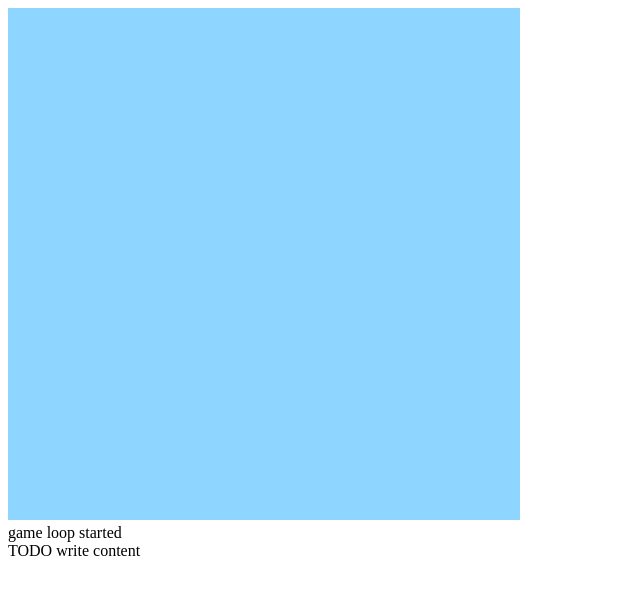
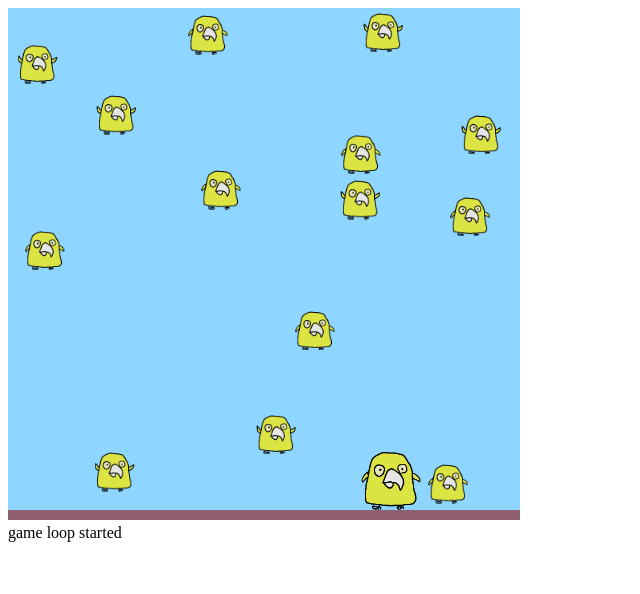
Before and after one commit to nthend/js-roosters, a plain HTML site: page public_html/index.html in a window 1280 px wide. Shown: the whole page, without its empty margins (0-640 px from the left). Drawn offline with Linux system fonts and the light colour scheme.

Commit message:
roosters

```diff
--- a/public_html/index.html
+++ b/public_html/index.html
@@ -6,14 +6,16 @@ and open the template in the editor.
 -->
 <html>
 	<head>
+		<script src="js/vec2.js"></script>
+		<script src="js/sprite.js"></script>
+		<script src="js/scene.js"></script>
 		<script src="js/test.js"></script>
-		<title>TODO supply a title</title>
 		<meta charset="UTF-8">
 		<meta name="viewport" content="width=device-width, initial-scale=1.0">
 	</head>
 	<body>
 		<canvas id="main_canvas" width="512" height="512" ></canvas>
 		<div id="game_log"></div>
-		<div>TODO write content</div>
+		<div style="visibility: hidden;" id="image_container"></div>
 	</body>
 </html>
--- /dev/null
+++ b/public_html/js/scene.js
@@ -0,0 +1,207 @@
+/*
+ * To change this license header, choose License Headers in Project Properties.
+ * To change this template file, choose Tools | Templates
+ * and open the template in the editor.
+ */
+var PhysicSolver = function()
+{
+	this.shape_list = [ ];
+	this.regObject = function( shape , prop , update )
+	{
+		var out = shape;
+		out.pos = out.pos || new vec2( 0 , 0 );
+		out.vel = out.vel || new vec2( 0 , 0 );
+		out.update = update;
+		out.prop = prop;
+		out.collided = false;
+		out.id = this.shape_list.length;
+		this.shape_list[ this.shape_list.length ] = out;
+		return out;
+	};
+	this.applyForce = function( obj , f , dt )
+	{
+		obj.vel = obj.vel.add( f.mul( dt ) );
+	};
+	this.collide = function( o1 , o2 )
+	{
+		if( o1.type === "circle" && o2.type === "circle" )
+		{
+			var d2 = Math.pow( o1.r + o2.r , 2 );
+			var dr = o2.pos.sub( o1.pos );
+			var drm2 = dr.mod2();
+			if( d2 > drm2 )
+			{
+				var drn = dr.norm();
+				var k = 0.5;
+				if( !o1.prop.dynamic || !o2.dynamic )
+				{
+					k = 1.0;
+				}
+				var dp = dr.sub( drn.mul( Math.sqrt( d2 ) ) ).mul( k );
+				var dv1 = drn.mul( drn.dot( o1.vel ) );
+				var dv2 = drn.mul( drn.dot( o2.vel ) );
+				if( o1.prop.dynamic )
+				{
+					o1.pos = o1.pos.add( dp );
+					o1.vel = o1.vel.sub( dv1 ).add( dv2 );
+				}
+				if( o2.prop.dynamic )
+				{
+					o2.pos = o2.pos.sub( dp );
+					o2.vel = o2.vel.sub( dv2 ).add( dv1 );
+				}
+				o2.collided = true;
+				o1.collided = true;
+			}
+			return;
+		}
+		if( o1.type === "circle" && o2.type === "plane" )
+		{
+			var to = o1;
+			o1 = o2;
+			o2 = to;
+		}
+		if( o1.type === "plane" && o2.type === "circle" )
+		{
+			var dp = o2.pos.sub( o1.pos );
+			var dist = o1.n.dot( dp ) - o2.r;
+			if( dist < 0 )
+			{
+				o2.pos = o2.pos.sub( o1.n.mul( dist ) );
+				o2.vel = o2.vel.sub( o1.n.mul( o1.n.dot( o2.vel ) * 1.4 ) );
+				var lp = o1.n.lperp();
+				o2.vel = o2.vel.sub( lp.mul( lp.dot( o2.vel ) * 0.05 ) );
+				o2.collided = true;
+				o1.collided = true;
+			}
+			return;
+		}
+	};
+	this.update = function( dt )
+	{
+		for( var i = 0; i < this.shape_list.length; i++ )
+		{
+			this.shape_list[ i ].collided = false;
+			if( this.shape_list[ i ].prop.dynamic )
+			{
+				this.shape_list[ i ].vel = this.shape_list[ i ].vel.add( new vec2( 0 , -90 * dt ) );
+				this.shape_list[ i ].pos = this.shape_list[ i ].pos.add( this.shape_list[ i ].vel.mul( dt ) );
+			}
+			for( var j = i + 1; j < this.shape_list.length; j++ )
+			{
+				this.collide( this.shape_list[ i ] , this.shape_list[ j ] );
+			}
+			if( this.shape_list[ i ].update )
+				this.shape_list[ i ].update( dt );
+		}
+	};
+	return this;
+};
+var Scene = function( context )
+{
+	this.context = context;
+	this.object_list = [ ];
+	this.psolver = new PhysicSolver();
+	this.drawScene = function( dt )
+	{
+		this.psolver.update( dt );
+		for( var i = 0; i < this.object_list.length; i++ )
+		{
+			this.object_list[ i ].drawFunc( this.context );
+		}
+	};
+	this.newObject = function( template , drawFunc )
+	{
+		var out = template;
+		out.id = this.object_list.length;
+		out.drawFunc = drawFunc;
+		this.object_list[ this.object_list.length ] = out;
+		return out;
+	};
+	return this;
+};
+var InputHandler = ( function()
+{
+	this._pressed = [ ];
+	this.isDown = function( key_char )
+	{
+		return this._pressed[ key_char ];
+	};
+	this.onKeydown = function( event )
+	{
+		this._pressed[ String.fromCharCode( event.keyCode ) ] = true;
+	};
+	this.onKeyup = function( event )
+	{
+		delete this._pressed[ String.fromCharCode( event.keyCode ) ];
+	};
+	return this;
+} )();
+window.addEventListener( 'keyup' , function( event )
+{
+	InputHandler.onKeyup( event );
+} , false );
+window.addEventListener( 'keydown' , function( event )
+{
+	InputHandler.onKeydown( event );
+} , false );
+var regQuad = function( scene , position , s )
+{
+	var out = scene.newObject( { size: s , pos: position } , function( context )
+	{
+		var head_size = 4;
+		var p = getScreenPos( this.pos );
+		context.fillStyle = "#000000";
+		context.fillRect( p.x - this.size / 2 , p.y - this.size , this.size , this.size );
+		context.fillRect( p.x - head_size / 2 , p.y - this.size - head_size , head_size , head_size );
+	}
+	);
+	return out;
+};
+var img;
+var regRooster = function( scene , position , radius )
+{
+	if( !img )
+	{
+		img = new Sprite( "res/test.png" );
+	}
+	var out = scene.newObject( { type: "rooster" , r: radius , pos: position , frame: { x: 0 , y: 0 } , upd_frame: true } , function( context )
+	{
+		var p = getScreenPos( this.pos );
+		img.drawNext( context , { x: p.x - this.r , y: p.y - this.r } , { w: this.r * 2 , h: this.r * 2 } , this.frame );
+	}
+	);
+	out.physic = scene.psolver.regObject( { pos: out.pos , r: out.r , type: "circle" } , { dynamic: true } , function( dt )
+	{
+		if( !this.timer )
+			this.timer = 0.04;
+		this.timer -= dt;
+		out.pos.copyIn( this.pos );
+		if( out.upd_frame && this.timer < 0 )
+		{
+			if( Math.abs( this.vel.y ) > 5.5 )
+			{
+				out.frame.x = ( out.frame.x + 1 ) % 2;
+			}
+			this.timer = 0.04;
+		}
+	} );
+	return out;
+};
+var regCircle = function( scene , position , radius )
+{
+	var out = scene.newObject( { type: "circle" , r: radius , pos: position } , function( context )
+	{
+		var p = getScreenPos( this.pos );
+		context.fillStyle = "#000000";
+		 context.beginPath();
+		 context.arc( p.x , p.y , this.r , 0 , 2 * Math.PI , false );
+		 context.fill();
+	}
+	);
+	out.physic = scene.psolver.regObject( { pos: out.pos , r: out.r , type: "circle" } , { dynamic: true } , function( dt )
+	{
+		out.pos.copyIn( this.pos );
+	} );
+	return out;
+};
--- /dev/null
+++ b/public_html/js/sprite.js
@@ -0,0 +1,33 @@
+/*
+ * To change this license header, choose License Headers in Project Properties.
+ * To change this template file, choose Tools | Templates
+ * and open the template in the editor.
+ */
+var scount = 0;
+var Image = function( src )
+{
+	var img_c = document.getElementById( "image_container" );
+	img_c.innerHTML += "<img id=\"img" + scount + "\" src=\"" + src + "\" >";
+	this.img = document.getElementById( "img" + scount );
+	scount++;
+	this.draw = function( context , area )
+	{
+		if( !this.width )
+		{
+			this.width = this.img.clientWidth;
+			this.height = this.img.clientHeight;
+		}
+		context.drawImage( this.img , area.ofx , area.ofy , area.ofw , area.ofh , area.x , area.y , area.w , area.h );
+	};
+};
+var Sprite = function( src )
+{
+	this.img = new Image( src );
+	this.i = 0;
+	this.drawNext = function( context , pos , size , frame )
+	{
+		var fx = this.img.width / 2 * frame.x;
+		var fy = this.img.width / 2 * frame.y;
+		this.img.draw( context , { x: pos.x , y: pos.y , w: size.w , h: size.h , ofx: fx , ofy: fy , ofw: this.img.width / 2 , ofh: this.img.height } );
+	};
+};
--- a/public_html/js/test.js
+++ b/public_html/js/test.js
@@ -3,148 +3,11 @@
  * To change this template file, choose Tools | Templates
  * and open the template in the editor.
  */
- var physicSolver = function()
- {
-	this.object_list = [ ];
-	this.regObject = function( shape , prop , updFunc )
-	{
-		var out = shape;
-		out.updFunc = updFunc;
-		out.prop = prop;
-		this.object_list[ this.object_list.length ] = out;
-		return out;
-	};
-	this.collide = function( o1 , o2 )
-	{
-		if( o1.type == "circle" && o2.type == "circle" )
-		{
-			var d2 = o1.r * o1.r + o2.r * o2.r;
-			if( d2 > o1.pos.dist2( o2.pos ) )
-			{
-				var dr = o2.pos.sub( o1.pos );
-				var drn = dr.norm();
-				var k = 0.5;
-				if( !o1.prop.dynamic || !o2.dynamic )
-				{
-					k = 1.0;
-				}
-				var dp = dr.sub( drn.mul( Math.sqrt( d2 ) ) ).mul( k );
-				if( o1.prop.dynamic )
-					o1.pos = o1.pos.add( dp );
-				if( o2.prop.dynamic )
-					o2.pos = o2.pos.sub( dp );
-			}
-			return;
-		}
-		if( o1.type == "circle" && o2.type == "plane" )
-		{
-			var to = o1;
-			o1 = o2;
-			o2 = to;
-		}
-		if( o1.type == "plane" && o2.type == "circle" )
-		{
-			var dp = o2.pos.sub( o1.pos );
-			var dist = o1.n.dot( dp ) - o2.r;
-			if( dist < 0 )
-			{
-				o2.pos = o2.pos.sub( o1.n.mul( dist ) );
-			}
-			return;
-		}
-	};
-	this.update = function( dt )
-	{
-		for( var i = 0; i < this.object_list.length; i++ )
-		{
-			for( var j = i + 1; j < this.object_list.length; j++ )
-			{
-				this.collide( this.object_list[ i ] , this.object_list[ j ] );
-			}
-		}
-	}
-	return this;
- }();
-var scene = function()
-{
-	this.object_list = [ ];
-	this.updateScene = function( dt )
-	{
-		for( var i = 0; i < this.object_list.length; i++ )
-		{
-			object_list[ i ].pos = object_list[ i ].pos.add( object_list[ i ].vel.mul( dt ) );
-			object_list[ i ].vel = object_list[ i ].vel.add( new vec2( 0 , -dt * 10 ) );
-			if( object_list[ i ].pos.y <= 0 )
-			{
-					object_list[ i ].pos.y = 0;
-					object_list[ i ].vel.y = 0;
-					object_list[ i ].vel.x *= 0.95;
-			}
-		}
-	};
-	this.drawScene = function( dt )
-	{
-		//physicSolver.update( dt );
-		this.updateScene( dt );
-		for( var i = 0; i < this.object_list.length; i++ )
-		{
-			object_list[ i ].drawFunc();
-		}
-	};
-	this.newObject = function( type , id , pos , drawFunc )
-	{
-		var out = { };
-		out.type = type;
-		out.id = id;
-		out.pos = pos;
-		out.vel = new vec2( 0 , 0 );
-		out.drawFunc = drawFunc;
-		scene.object_list[ scene.object_list.length ] = out;
-		return out;
-	};
-	return this;
-}();
-function vec2( x , y )
-{
-	this.x = x;
-	this.y = y;
-};
-vec2.prototype.add = function( a )
-{
-	return new vec2( this.x + a.x , this.y + a.y );
-};
-vec2.prototype.sub = function( a )
-{
-	return new vec2( this.x - a.x , this.y - a.y );
-};
-vec2.prototype.mul = function( a )
-{
-	return new vec2( this.x * a , this.y * a );
-};
-vec2.prototype.mod2 = function()
-{
-	return this.dot( this );
-};
-vec2.prototype.dot = function( a )
-{
-	return this.x * a.x + this.y * a.y;
-};
-vec2.prototype.mod = function()
-{
-	return Math.sqrt( this.mod2() );
-};
-vec2.prototype.dist2 = function( a )
-{
-	return this.sub( a ).mod2();
-};
-vec2.prototype.norm = function()
-{
-	return this.mul( 1.0 / this.mod() );
-};
 var canvas;
 var context;
-var q;
 var log;
+var circle;
+var scene;
 var getScreenPos = function( p )
 {
 	return new vec2( p.x , canvas.height - p.y );
@@ -160,66 +23,48 @@ window.onload = function()
 	};
 	canvas = document.getElementById( "main_canvas" );
 	context = canvas.getContext( "2d" );
-	q = quad( "quad" , new vec2( 10 , 10 ) );
-	circle( "circle" , new vec2( 100 , 100 ) );
-	//physicSolver.regObject( { pos: new vec2( 0 , 0 ) , n: new vec2( 0 , 1 ) , type: "plane" } , { dynamic: false } , function(){} );
+	scene = new Scene( context );
+	circle = regRooster( scene , new vec2( 200 , 100 ) , 30 );
+	//circle.upd_frame = false;
+	for( var i = 0; i < 40; i += 10 )
+		for( var j = 0; j < 40; j += 10 )
+		{
+			regRooster( scene , new vec2( i , j ) , 20 );
+		}
+	scene.newObject( { } , function()
+	{
+		var p2 = getScreenPos( new vec2( 1000 , 10 ) );
+		var p1 = getScreenPos( new vec2( -100 , 0 ) );
+		context.fillStyle = "#906070";
+		context.fillRect( p1.x , p1.y , p2.x - p1.x , p2.y - p1.y );
+	}
+	);
+	scene.psolver.regObject( { pos: new vec2( 0 , 10 ) , n: new vec2( 0 , 1 ) , type: "plane" } , { dynamic: false } , null );
+	scene.psolver.regObject( { pos: new vec2( canvas.width , 0 ) , n: new vec2( -1 , 0 ) , type: "plane" } , { dynamic: false } , null );
+	scene.psolver.regObject( { pos: new vec2( 0 , 0 ) , n: new vec2( 1 , 0 ) , type: "plane" } , { dynamic: false } , null );
+	scene.psolver.regObject( { pos: new vec2( 0 , canvas.height ) , n: new vec2( 0 , -1 ) , type: "plane" } , { dynamic: false } , null );
 	log.appendText( "game loop started" );
 	setTimeout( mainLoop , 0 );
 };
-var InputHandler = function()
+var img;
+var time , ltime;
+var tryApplyForce = function( obj , f , dt )
 {
-	this._pressed = [ ];
-	this.isDown = function( key_char )
+	if( f.mod2() > 0 )
 	{
-		return this._pressed[ key_char ];
-	};
-	this.onKeydown = function( event )
-	{
-		this._pressed[ String.fromCharCode( event.keyCode ) ] = true;
-	};
-	this.onKeyup = function( event )
-	{
-		delete this._pressed[ String.fromCharCode( event.keyCode ) ];
-	};
-	return this;
-}();
-window.addEventListener( 'keyup' , function( event )
-{
-	InputHandler.onKeyup( event );
-} , false );
-window.addEventListener( 'keydown' , function( event )
-{
-	InputHandler.onKeydown( event );
-} , false );
-var quad = function( id , pos )
-{
-	this.size = 10;
-	return scene.newObject( "quad" , id , pos , function()
-	{
-		var head_size = 4;
-		var p = getScreenPos( this.pos );
-		context.fillStyle = "#000000";
-		context.fillRect( p.x - this.size / 2 , p.y - this.size , this.size , this.size );
-		context.fillRect( p.x - this.size / 2 , p.y - this.size - head_size , head_size , head_size );
+		scene.psolver.applyForce( obj , new vec2( f.norm().x * 200 , 0 ) , dt );
+		if( obj.collided )
+			scene.psolver.applyForce( obj , new vec2( 0 , f.norm().y * 2000 ) , dt );
 	}
-	);
 };
-var circle = function( id , pos )
-{
-	this.r = 10;
-	return scene.newObject( "circle" , id , pos , function()
-	{
-		var p = getScreenPos( this.pos );
-		context.fillStyle = "#000000";
-		context.beginPath();
-		context.arc( p.x , p.y , this.r , 0 , 2 * Math.PI , false );
-		context.fill();
-		//log.appendText( p.x + " " + p.y + " " + r );
-	}
-	);
-};
+var dt;
+var timer = 0.1;
+var timer1 = 0.1;
 var mainLoop = function()
 {
+	ltime = time || 0;
+	time = new Date().getTime();
+	dt = ( time - ltime ) * 0.001;
 	var dr = new vec2( 0 , 0 );
 	if( InputHandler.isDown( "W" ) )
 	{
@@ -237,10 +82,37 @@ var mainLoop = function()
 	{
 		dr.x += 1;
 	}
+	timer -= dt;
+	timer1 -= dt;
+	if( timer1 < 0.0 && dt < 0.1 )
+	{
+		timer1 = 0.01;
+		var randobj = scene.object_list[ Math.floor( Math.random() * scene.object_list.length ) ];
+		if( randobj.type === "rooster" && randobj !== circle )
+			scene.psolver.applyForce( randobj.physic , new vec2( 0 , 3000.0 ) , dt );
+	}
+	window.addEventListener( 'keyup' , function( event )
+	{
+		if( timer < 0.0 )
+		{
+			timer = 0.003;
+			if( event.keyCode === 87 )
+			{
+				scene.psolver.applyForce( circle.physic , new vec2( 0 , 1600.0 ) , dt );
+				//circle.frame.x = ( circle.frame.x + 1 ) % 2;
+
+			}
+			if( event.keyCode === 32 )
+			{
+				regCircle( scene , new vec2( circle.pos.x , circle.pos.y - circle.r * 1.1 ) , circle.r * 0.1 );
+				circle.r -= 0.1;
+				circle.physic.r -= 0.1;
+			}
+		}
+	} , false );
 	if( dr.mod2() > 0 )
-	{
-		q.vel = q.vel.add( dr.norm().mul( 2.0 ) );
-	}
+		scene.psolver.applyForce( circle.physic , new vec2( dr.norm().x * 200 , 0 ) , dt );
+	//tryApplyForce( circle.physic , dr , dt );
 	context.fillStyle = "#8ED6FF";
 	context.fillRect( 0 , 0 , 512 , 512 );
 	scene.drawScene( 0.03 );
--- /dev/null
+++ b/public_html/js/vec2.js
@@ -0,0 +1,52 @@
+/*
+ * To change this license header, choose License Headers in Project Properties.
+ * To change this template file, choose Tools | Templates
+ * and open the template in the editor.
+ */
+function vec2( x , y )
+{
+	this.x = x;
+	this.y = y;
+}
+;
+vec2.prototype.copyIn = function( a )
+{
+	this.x = a.x;
+	this.y = a.y;
+};
+vec2.prototype.lperp = function()
+{
+	return new vec2( -this.y , this.x );
+};
+vec2.prototype.add = function( a )
+{
+	return new vec2( this.x + a.x , this.y + a.y );
+};
+vec2.prototype.sub = function( a )
+{
+	return new vec2( this.x - a.x , this.y - a.y );
+};
+vec2.prototype.mul = function( a )
+{
+	return new vec2( this.x * a , this.y * a );
+};
+vec2.prototype.mod2 = function()
+{
+	return this.dot( this );
+};
+vec2.prototype.dot = function( a )
+{
+	return this.x * a.x + this.y * a.y;
+};
+vec2.prototype.mod = function()
+{
+	return Math.sqrt( this.mod2() );
+};
+vec2.prototype.dist2 = function( a )
+{
+	return this.sub( a ).mod2();
+};
+vec2.prototype.norm = function()
+{
+	return this.mul( 1.0 / this.mod() );
+};
```
Also changed, not shown: public_html/res/test.png (added), public_html/res/test1.jpg (added), 1 other file.
